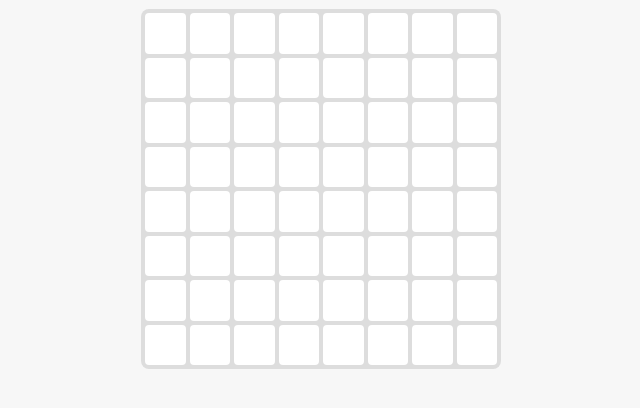
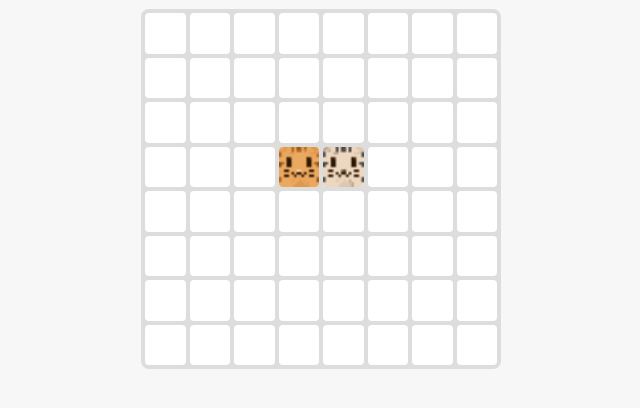
Before and after one commit to ItsmeMaximCam/cat-blast, a plain HTML site: page index.html in a window 1280 px wide. Shown: the part 104-512 px from the top of the page, without its empty margins (319-959 px from the left). Drawn offline with Linux system fonts and the light colour scheme; files whose address does not match are found by name.

Commit message:
added cats

```diff
--- a/game.js
+++ b/game.js
@@ -19,3 +19,32 @@ for (let row = 0; row < GRID_SIZE; row++) {
     gridElement.appendChild(cell);
   }
 }
+
+function renderTile(row, col, tile) {
+  const index = row * GRID_SIZE + col;
+  const cell = gridElement.children[index];
+
+  // Clear previous content
+  cell.innerHTML = "";
+
+  if (!tile) return;
+
+  const img = document.createElement("img");
+
+  const basePath = "assets/cats/";
+  if (tile.isFace) {
+    img.src = `${basePath}${tile.catType}_face.png`;
+  } else {
+    img.src = `${basePath}${tile.catType}_body.png`;
+  }
+
+  cell.appendChild(img);
+}
+
+
+// TEMP TEST TILE
+grid[3][3] = { catType: "orange", isFace: true };
+grid[3][4] = { catType: "orange", isFace: false };
+
+renderTile(3, 3, grid[3][3]);
+renderTile(3, 4, grid[3][4]);
--- a/style.css
+++ b/style.css
@@ -35,6 +35,15 @@ h1 {
 }
 
 .cell {
+  position: relative;
   background: white;
   border-radius: 4px;
+  overflow: hidden;
 }
+
+.cell img {
+  width: 100%;
+  height: 100%;
+  object-fit: contain;
+  pointer-events: none;
+}
```
Also changed, not shown: orange_body.png (added), orange_face.png (added).
